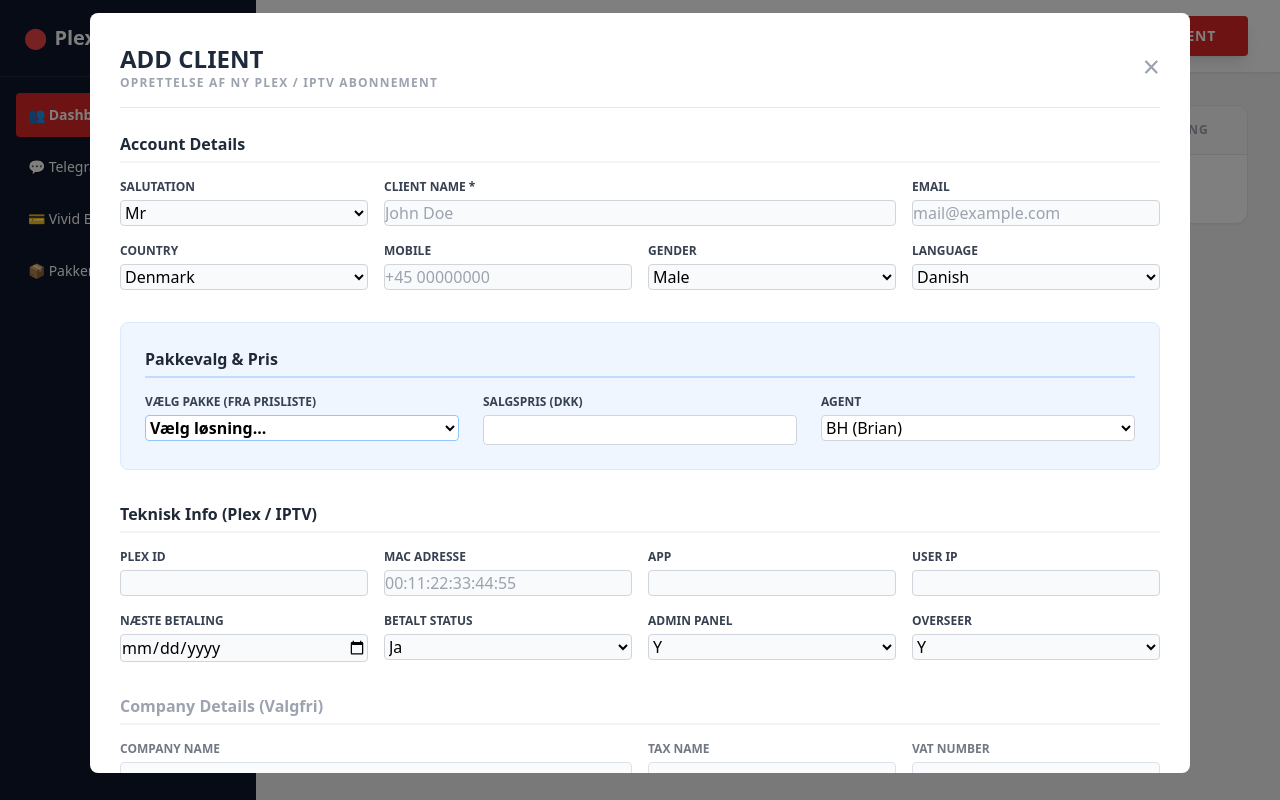
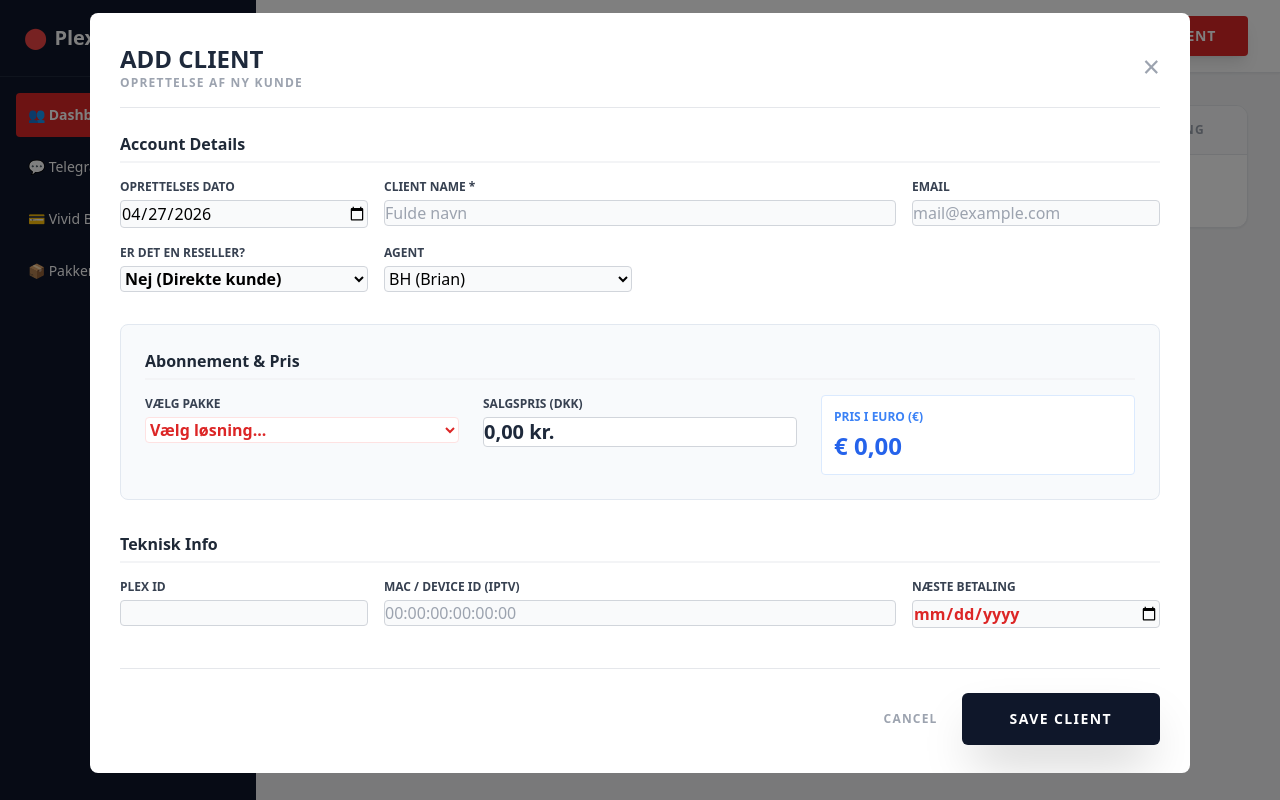
Before and after one commit to 2710brian/Plex, a plain HTML site: page index.html in a window 1280 px wide. Both pictures are taken after a click on the button "+ ADD CLIENT". Drawn offline with nearby package versions, Linux system fonts and the light colour scheme.

Commit message:
Update index.html

```diff
--- a/index.html
+++ b/index.html
@@ -19,45 +19,51 @@
         <div class="p-6 text-xl font-bold border-b border-slate-800 flex items-center">
             <span class="mr-2 text-red-500">⬤</span> Plex Admin
         </div>
-        <nav class="flex-1 p-4 space-y-2">
-            <a href="#" class="block p-3 bg-red-600 rounded font-semibold text-sm">👥 Dashboard / Klienter</a>
-            <a href="#" class="block p-3 hover:bg-slate-800 rounded text-sm">💬 Telegram Chat</a>
-            <a href="#" class="block p-3 hover:bg-slate-800 rounded text-sm">💳 Vivid Betalinger</a>
-            <a href="#" class="block p-3 hover:bg-slate-800 rounded text-sm">📦 Pakker & Priser</a>
+        <nav class="flex-1 p-4 space-y-2 text-sm">
+            <a href="#" class="block p-3 bg-red-600 rounded font-semibold">👥 Dashboard / Klienter</a>
+            <a href="#" class="block p-3 hover:bg-slate-800 rounded">💬 Telegram Chat</a>
+            <a href="#" class="block p-3 hover:bg-slate-800 rounded">💳 Vivid Betalinger</a>
+            <a href="#" class="block p-3 hover:bg-slate-800 rounded">📦 Pakker & Priser</a>
         </nav>
     </div>
 
     <!-- Main -->
     <div class="flex-1 flex flex-col overflow-hidden">
         <header class="bg-white shadow-sm p-4 flex justify-between items-center px-8 border-b">
-            <h2 class="text-xl font-bold text-slate-700">Kundeoversigt</h2>
-            <button onclick="openModal()" class="bg-red-600 text-white px-8 py-2.5 rounded shadow-lg font-bold hover:bg-red-700 transition uppercase text-sm tracking-wider">
+            <h2 class="text-xl font-bold text-slate-700 uppercase tracking-tighter">Kunde-Oversigt</h2>
+            <button onclick="openModal()" class="bg-red-600 text-white px-8 py-2.5 rounded shadow-lg font-bold hover:bg-red-700 transition uppercase tracking-wider text-sm">
                 + Add Client
             </button>
         </header>
 
         <main class="flex-1 overflow-auto p-8">
-            <!-- Tabel her (vi fylder den med rigtige data senere) -->
             <div class="bg-white rounded-xl shadow-sm border overflow-hidden">
                 <table class="w-full text-left">
                     <thead class="bg-gray-50 border-b text-gray-400 text-xs font-bold uppercase tracking-widest">
                         <tr>
-                            <th class="p-4">Kunde</th>
+                            <th class="p-4">Kunde / Info</th>
                             <th class="p-4">Pakke / Type</th>
-                            <th class="p-4">Status</th>
-                            <th class="p-4">Næste Betaling</th>
-                            <th class="p-4">Agent</th>
+                            <th class="p-4">Betaling</th>
+                            <th class="p-4">Agent & Reseller</th>
                             <th class="p-4">Handling</th>
                         </tr>
                     </thead>
                     <tbody class="divide-y divide-gray-100 text-sm">
+                        <!-- Eksempel på en Reseller-kunde -->
                         <tr class="hover:bg-gray-50 transition">
-                            <td class="p-4"><div class="font-bold text-slate-800">Mads Aggerholm</div><div class="text-xs text-gray-400">shin@shinhypnose.dk</div></td>
-                            <td class="p-4 font-semibold text-slate-600">Plex & IPTV Årlig (Pakke 5)</td>
-                            <td class="p-4"><span class="bg-green-100 text-green-700 px-2.5 py-1 rounded-full text-[10px] font-black uppercase">Active</span></td>
-                            <td class="p-4 font-mono text-blue-600">18-01-2027</td>
-                            <td class="p-4 font-bold text-gray-400">KU</td>
-                            <td class="p-4"><button class="text-gray-300 hover:text-gray-600">⚙️</button></td>
+                            <td class="p-4">
+                                <div class="font-bold text-slate-800">Martin Nielsen</div>
+                                <div class="text-[10px] text-gray-400">OPRETTET: 26-01-2026</div>
+                            </td>
+                            <td class="p-4 font-semibold text-slate-600 italic">Full Packet (Pakke 4)</td>
+                            <td class="p-4 font-mono text-blue-600 font-bold">05-01-2027</td>
+                            <td class="p-4">
+                                <div class="flex items-center space-x-2">
+                                    <span class="bg-gray-200 text-gray-700 px-2 py-0.5 rounded text-[10px] font-bold">BH</span>
+                                    <span class="text-xs font-bold text-blue-600">👤 Reseller: MarktingPusher</span>
+                                </div>
+                            </td>
+                            <td class="p-4"><button class="text-gray-300">⚙️</button></td>
                         </tr>
                     </tbody>
                 </table>
@@ -65,13 +71,13 @@
         </main>
     </div>
 
-    <!-- DEN STORE POPUP (Modal) -->
+    <!-- POPUP (Modal) -->
     <div id="addClientModal" class="modal">
         <div class="modal-content">
             <div class="flex justify-between items-center border-b pb-4 mb-6">
                 <div>
                     <h2 class="text-2xl font-black text-slate-800">ADD CLIENT</h2>
-                    <p class="text-xs text-gray-400 uppercase font-bold tracking-widest">Oprettelse af ny Plex / IPTV abonnement</p>
+                    <p class="text-xs text-gray-400 uppercase font-bold tracking-widest">Oprettelse af ny kunde</p>
                 </div>
                 <button onclick="closeModal()" class="text-gray-400 hover:text-black text-3xl font-light">&times;</button>
             </div>
@@ -81,23 +87,33 @@
                 <div>
                     <h3 class="section-title">Account Details</h3>
                     <div class="grid grid-cols-4 gap-4">
-                        <div><label>Salutation</label><select><option>Mr</option><option>Mrs</option></select></div>
-                        <div class="col-span-2"><label>Client Name *</label><input type="text" placeholder="John Doe"></div>
+                        <div><label>Oprettelses Dato</label><input type="date" id="createdAt"></div>
+                        <div class="col-span-2"><label>Client Name *</label><input type="text" placeholder="Fulde navn"></div>
                         <div><label>Email</label><input type="email" placeholder="mail@example.com"></div>
-                        <div><label>Country</label><select><option>Denmark</option><option>Spain</option></select></div>
-                        <div><label>Mobile</label><input type="text" placeholder="+45 00000000"></div>
-                        <div><label>Gender</label><select><option>Male</option><option>Female</option></select></div>
-                        <div><label>Language</label><select><option>Danish</option><option>English</option></select></div>
+
+                        <!-- Reseller logik her -->
+                        <div>
+                            <label>Er det en Reseller?</label>
+                            <select id="isReseller" onchange="toggleResellerField()" class="font-bold">
+                                <option value="no">Nej (Direkte kunde)</option>
+                                <option value="yes">Ja (Via Reseller)</option>
+                            </select>
+                        </div>
+                        <div id="resellerNameBox" class="col-span-2" style="display:none;">
+                            <label class="text-blue-600">Reseller Navn / Firma</label>
+                            <input type="text" placeholder="Hvem er reselleren?" class="border-blue-300 bg-blue-50">
+                        </div>
+                        <div><label>Agent</label><select><option>BH (Brian)</option><option>KU (Kurt)</option></select></div>
                     </div>
                 </div>
 
-                <!-- 2. System & Package (Vælg din pakke her) -->
-                <div class="bg-blue-50 p-6 rounded-lg border border-blue-100">
-                    <h3 class="section-title border-blue-200">Pakkevalg & Pris</h3>
+                <!-- 2. Pakke & Pris -->
+                <div class="bg-slate-50 p-6 rounded-lg border border-slate-200">
+                    <h3 class="section-title">Abonnement & Pris</h3>
                     <div class="grid grid-cols-3 gap-6">
                         <div>
-                            <label>Vælg Pakke (Fra prisliste)</label>
-                            <select id="packageSelect" onchange="calculatePrice()" class="bg-white border-blue-300 font-bold">
+                            <label>Vælg Pakke</label>
+                            <select id="packageSelect" onchange="calculatePrice()" class="bg-white font-bold text-red-600 border-red-100">
                                 <option value="0">Vælg løsning...</option>
                                 <option value="50">1: Plex Årsabonnement (50 kr/md)</option>
                                 <option value="75">2: Plex Månedlig (75 kr/md)</option>
@@ -109,58 +125,50 @@
                         </div>
                         <div>
                             <label>Salgspris (DKK)</label>
-                            <input type="number" id="salePrice" class="font-bold text-lg bg-white" readonly>
+                            <input type="text" id="salePriceDKK" class="font-black text-xl text-slate-800 bg-white" readonly value="0,00 kr.">
                         </div>
-                        <div>
-                            <label>Agent</label>
-                            <select class="bg-white"><option>BH (Brian)</option><option>KU (Kurt)</option></select>
+                        <div class="bg-white p-3 rounded border border-blue-100 flex flex-col justify-center">
+                            <label class="text-blue-500">Pris i Euro (€)</label>
+                            <div id="salePriceEUR" class="text-2xl font-black text-blue-600">€ 0,00</div>
                         </div>
                     </div>
                 </div>
 
-                <!-- 3. Teknisk Info (Billede 3) -->
+                <!-- 3. Teknisk Info -->
                 <div>
-                    <h3 class="section-title">Teknisk Info (Plex / IPTV)</h3>
+                    <h3 class="section-title">Teknisk Info</h3>
                     <div class="grid grid-cols-4 gap-4">
                         <div><label>Plex ID</label><input type="text"></div>
-                        <div><label>Mac Adresse</label><input type="text" placeholder="00:11:22:33:44:55"></div>
-                        <div><label>App</label><input type="text"></div>
-                        <div><label>User IP</label><input type="text"></div>
-                        <div><label>Næste Betaling</label><input type="date"></div>
-                        <div><label>Betalt Status</label><select><option>Ja</option><option>Nej</option></select></div>
-                        <div><label>Admin Panel</label><select><option>Y</option><option>N</option></select></div>
-                        <div><label>Overseer</label><select><option>Y</option><option>N</option></select></div>
-                    </div>
-                </div>
-
-                <!-- 4. Company Details -->
-                <div>
-                    <h3 class="section-title text-gray-400">Company Details (Valgfri)</h3>
-                    <div class="grid grid-cols-4 gap-4 opacity-70">
-                        <div class="col-span-2"><label>Company Name</label><input type="text"></div>
-                        <div><label>Tax Name</label><input type="text"></div>
-                        <div><label>VAT Number</label><input type="text"></div>
+                        <div class="col-span-2"><label>Mac / Device ID (IPTV)</label><input type="text" placeholder="00:00:00:00:00:00"></div>
+                        <div><label>Næste Betaling</label><input type="date" class="font-bold text-red-600"></div>
                     </div>
                 </div>
             </div>
 
-            <div class="mt-10 pt-6 border-t flex justify-end items-center">
-                <div class="mr-auto text-sm font-bold text-gray-500">Indtjeningskalkulation: <span id="calcResult" class="text-green-600">0 kr.</span></div>
+            <div class="mt-10 pt-6 border-t flex justify-end">
                 <button onclick="closeModal()" class="mr-6 text-gray-400 font-bold uppercase text-xs tracking-widest hover:text-black">Cancel</button>
-                <button class="bg-blue-600 text-white px-12 py-3 rounded-md font-black shadow-xl hover:bg-blue-700 transition uppercase tracking-widest text-sm">Save Client</button>
+                <button class="bg-slate-900 text-white px-12 py-4 rounded-md font-black shadow-2xl hover:bg-black transition uppercase tracking-widest text-sm">Save Client</button>
             </div>
         </div>
     </div>
 
     <script>
+        window.onload = function() { document.getElementById('createdAt').valueAsDate = new Date(); };
+
         function openModal() { document.getElementById('addClientModal').style.display = "block"; }
         function closeModal() { document.getElementById('addClientModal').style.display = "none"; }
 
         function calculatePrice() {
-            var price = document.getElementById('packageSelect').value;
-            document.getElementById('salePrice').value = price;
-            // Vi kan tilføje 'Omkostninger' her senere for at regne profit
-            document.getElementById('calcResult').innerText = price + " kr. / md.";
+            var dkk = parseFloat(document.getElementById('packageSelect').value);
+            var eur = dkk / 7.45;
+            document.getElementById('salePriceDKK').value = dkk.toLocaleString('da-DK', { minimumFractionDigits: 2 }) + " kr.";
+            document.getElementById('salePriceEUR').innerText = "€ " + eur.toLocaleString('da-DK', { minimumFractionDigits: 2 });
+        }
+
+        function toggleResellerField() {
+            var select = document.getElementById('isReseller').value;
+            var field = document.getElementById('resellerNameBox');
+            field.style.display = (select === "yes") ? "block" : "none";
         }
     </script>
 
```
